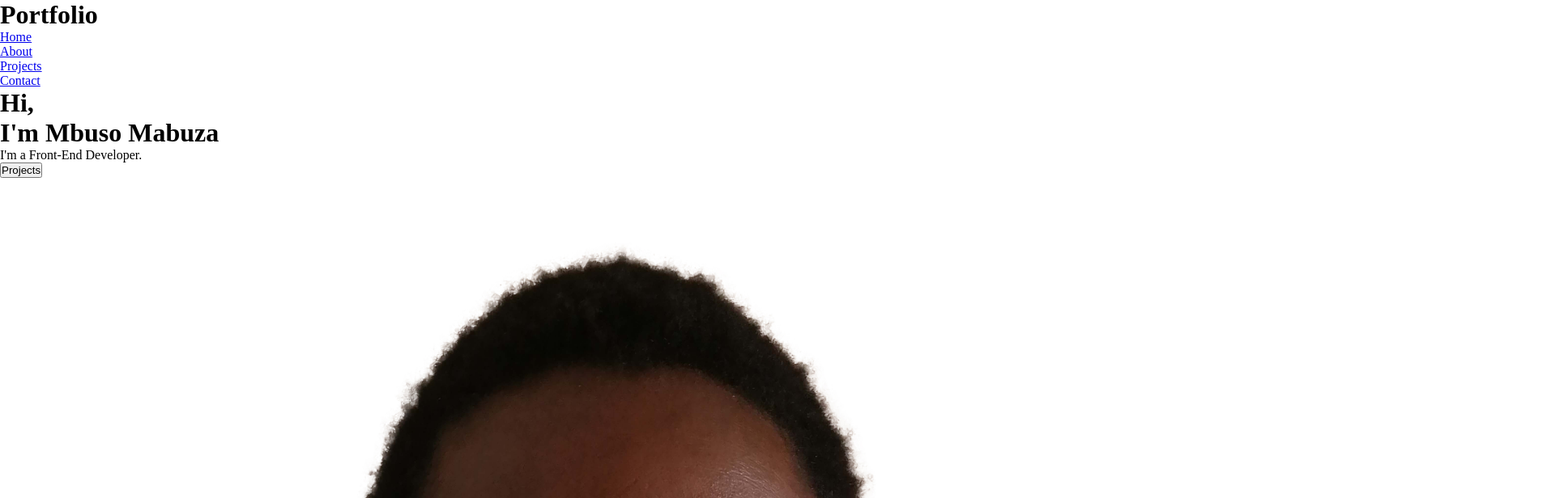
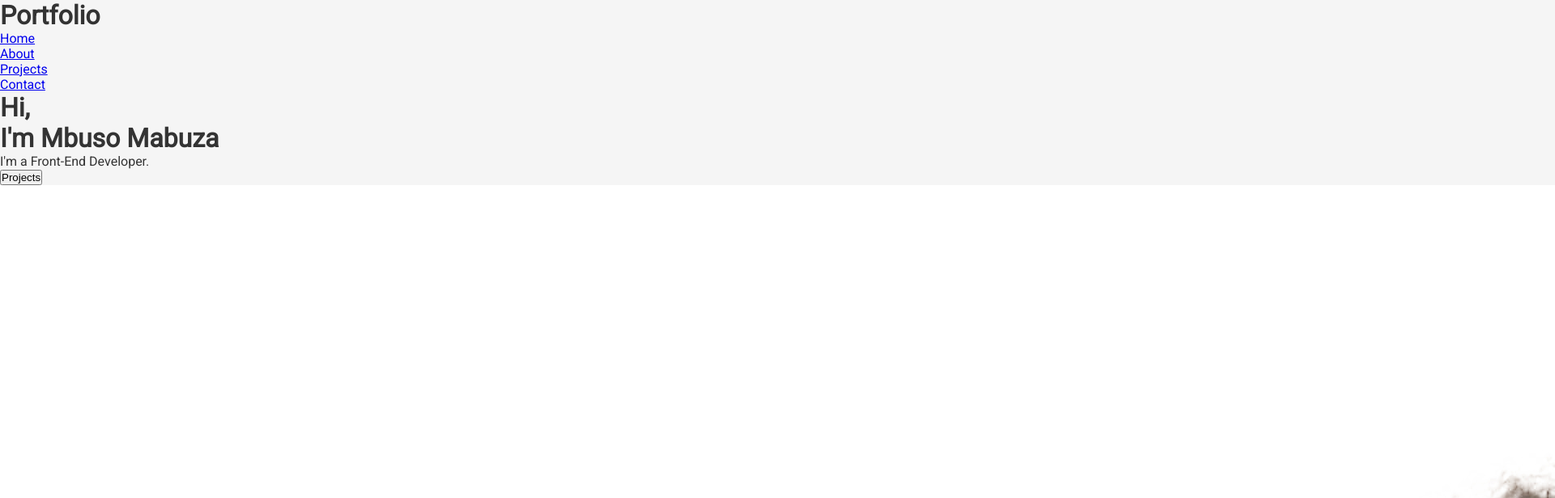
Before and after one commit to STARBOYJEDI/Portfolio-Website, a plain HTML site: page index.html in a window 1280 px wide. Shown: the top 616 px of the page at 81% size, 1920 px wide, since content can reach past the window. Drawn offline with Linux system fonts and the light colour scheme.

Commit message:
- Minor edits to html code

```diff
--- a/index.html
+++ b/index.html
@@ -8,17 +8,17 @@
     <script src="script.js" defer></script>
 </head>
 <body>
-    <div class="header-section">
+    <div class="first-section">
         <div class="navbar">
             <div class="navbar-left">
                 <h1 id="header-logo">Portfolio</h1>
             </div>
             <div class="navbar-right">
                 <ul class="nav-links">
-                    <li><a href="home">Home</a></li>
-                    <li><a href="about">About</a></li>
-                    <li><a href="projects">Projects</a></li>
-                    <li><a href="contact">Contact</a></li>
+                    <li><a href="header-link">Home</a></li>
+                    <li><a href="header-link">About</a></li>
+                    <li><a href="header-link">Projects</a></li>
+                    <li><a href="header-link">Contact</a></li>
                 </ul>
             </div>
         </div>
--- a/style.css
+++ b/style.css
@@ -5,19 +5,8 @@
     padding: 0;
 }
 
-
-.content-right {
-    display: flex;
-    flex-direction: column;
-    align-items: center;
-    justify-content: column;
-    flex: 1;
-    min-width: 300px;
+body {
+    font-family: 'Roboto', sans-serif;
+    background-color: #f5f5f5;
+    color: #333;
 }
-
-img {
-    max-width: 100%;
-    height: auto;
-    flex-shrink: 1;
-    margin-left: 200px;
-}
```
